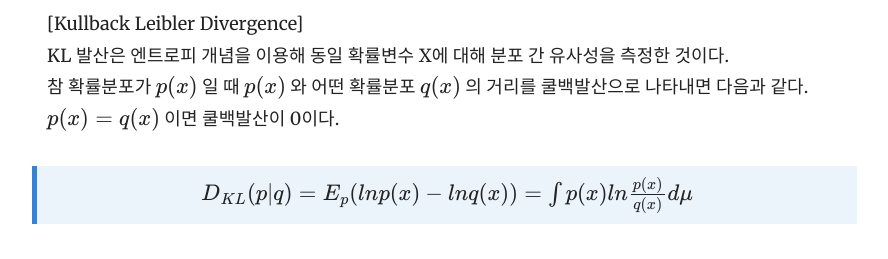
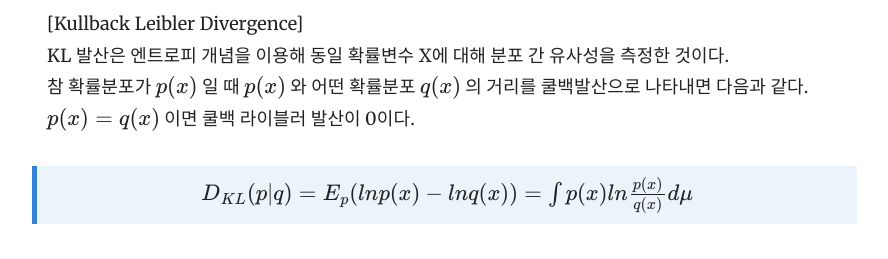
Before and after one commit to yrk3434/yrk3434.github.io, a Jekyll site: the page built from _docs/Theory/Mathematical Statistics.md, in a window 1280 px wide and 900 px high, scrolled down 7116 px. Shown: the part 638-897 px from the top of the window, without its empty margins (343-1231 px from the left). Built offline with Jekyll 4.4.1, drawn with Linux system fonts in a browser that asks for light colours; formulas are drawn with MathJax 3.

Commit message:
Update Mathematical Statistics.md

```diff
--- a/_docs/Theory/Mathematical Statistics.md
+++ b/_docs/Theory/Mathematical Statistics.md
@@ -191,5 +191,5 @@ $ E_p(\phi(R)) \geq \phi(E_p(R)) = -ln(E_p(R)) = -ln1 = 0 $  <br/>
 
 [Kullback Leibler Divergence] <br/>
 KL 발산은 엔트로피 개념을 이용해 동일 확률변수 X에 대해 분포 간 유사성을 측정한 것이다. <br/>
-참 확률분포가 $ p(x) $ 일 때 $ p(x) $ 와 어떤 확률분포 $ q(x) $ 의 거리를 쿨백발산으로 나타내면 다음과 같다. $ p(x) = q(x) $ 이면 쿨백발산이 0이다.
+참 확률분포가 $ p(x) $ 일 때 $ p(x) $ 와 어떤 확률분포 $ q(x) $ 의 거리를 쿨백발산으로 나타내면 다음과 같다. $ p(x) = q(x) $ 이면 쿨백 라이블러 발산이 0이다.
 > <center> $ D_{KL} (p | q) = E_p( ln p(x) - ln q(x) ) = \int p(x) ln \frac{p(x)}{q(x)} d\mu $ <center/>
```
